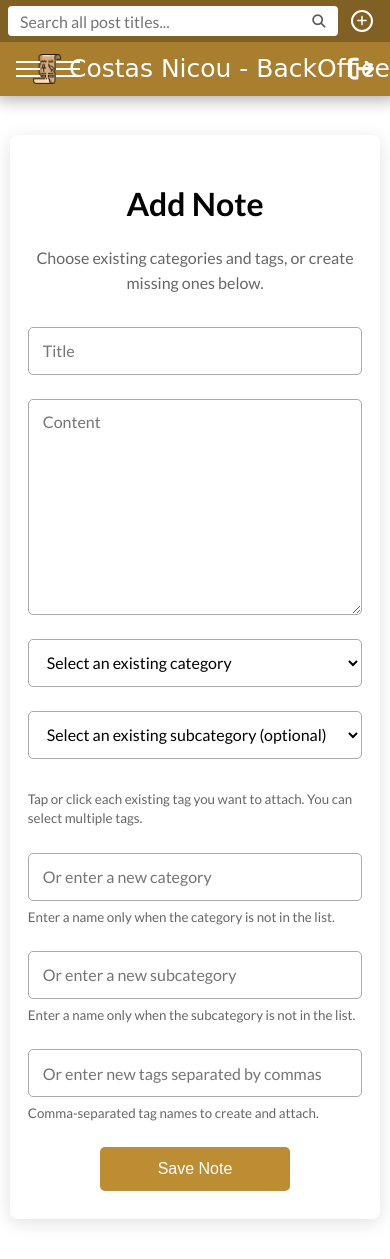
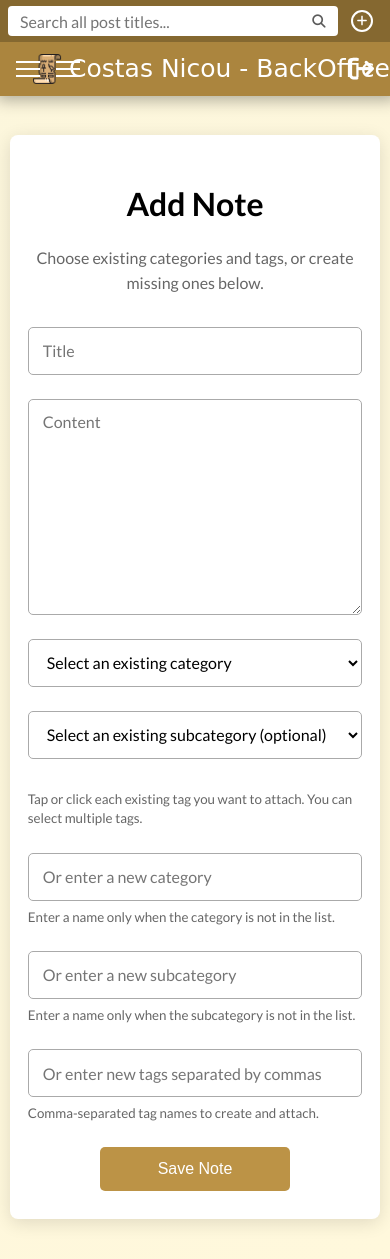
Before and after one commit to costasnicou/office, a Django app: page /notes/add/ in a window 390 px wide. Run offline with Django 5.2, Linux system fonts and the light colour scheme; a user stored in the database is signed in; data that the repository does not hold is empty; some libraries are stand-ins or nearby versions; some web fonts are replaced.

Commit message:
scss changes coloring

```diff
--- a/core/static/css/app.css
+++ b/core/static/css/app.css
@@ -1,7 +1,8 @@
 html, body {
   padding: 0;
   margin: 0;
-  font-family: "Lato", sans-serif; }
+  font-family: "Lato", sans-serif;
+  background: linear-gradient(-45deg, cornsilk, #fcf6dc); }
 
 @media (min-width: 1367px) {
   .menu-wraper {
@@ -28,8 +29,8 @@ h1 b, h1 strong, h2 b, h2 strong, h3 b, h3 strong, h4 b, h4 strong, h5 b, h5 str
 .header {
   padding: 15px;
   background-color: #333;
-  background-color: #bd8d33;
-  background-color: #a97e2e;
+  background-color: #bc9346;
+  background-color: #ab853e;
   position: fixed;
   top: var(--add-record-bar-height);
   width: 100%;
@@ -404,8 +393,8 @@ h1 b, h1 strong, h2 b, h2 strong, h3 b, h3 strong, h4 b, h4 strong, h5 b, h5 str
   justify-content: space-between;
   height: var(--add-record-bar-height);
   padding: 0 30px;
-  background: #eb9a04;
-  background-color: #816023; }
+  background: #eaaa31;
+  background-color: #856830; }
 
 .record-search-form {
   display: flex;
@@ -646,7 +635,7 @@ h1 b, h1 strong, h2 b, h2 strong, h3 b, h3 strong, h4 b, h4 strong, h5 b, h5 str
   border: 0;
   border-radius: 5px;
   color: white;
-  background: #bd8d33;
+  background: #bc9346;
   cursor: pointer;
   font-size: 16px;
   transition: all .8s; }
--- a/core/static/scss/desktop/_global.scss
+++ b/core/static/scss/desktop/_global.scss
@@ -1,5 +1,5 @@
-$color-primary: rgb(189, 141, 51);
-$color-accent: rgb(235, 154, 4);
+$color-primary: rgb(188, 147, 70);
+$color-accent: rgb(234, 170, 49);
 $color-link: rgb(0, 140, 255);
 $color-login-primary: rgb(218, 165, 68);
 $color-surface: #fff;
@@ -23,8 +23,8 @@ $color-dropdown: #484848;
 $color-dropdown-hover: #606060;
 $color-dropdown-control: #5b5b5b;
 $color-dropdown-border: #696969;
-$color-pagination-active: rgb(197, 129, 3);
-$color-pagination-border: rgb(140, 0, 0);
+$color-pagination-active: rgb(188, 147, 70);
+$color-pagination-border: rgb(255, 162, 0);
 $color-shadow: rgba(0, 0, 0, .31);
 $color-shadow-soft: rgba(0, 0, 0, .12);
 $color-shadow-strong: rgba(0, 0, 0, .35);
@@ -33,6 +33,9 @@ html,body{
     padding: 0;
     margin: 0;
     font-family: "Lato", sans-serif;
+    // background-color: cornsilk;
+    // background:linear-gradient(45%,white,cornsilk);
+    background: linear-gradient(-45deg,cornsilk,rgb(252, 246, 220));
 }
 
 @media (min-width: 1367px) {
@@ -138,9 +141,9 @@ h1 b, h1 strong,h2 b, h2 strong,h3 b, h3 strong,h4 b, h4 strong,h5 b, h5 strong,
                 font-size: 18px;
                 color: $color-text;
                 text-transform: uppercase;
-                color: $color-text-on-dark;
+                color: whitesmoke;
                 &:hover{
-                    color: $color-text-on-dark;
+                    color: white;
                 }
 
 
@@ -160,25 +163,18 @@ h1 b, h1 strong,h2 b, h2 strong,h3 b, h3 strong,h4 b, h4 strong,h5 b, h5 strong,
             transform: translateY(-50%);
 
             a {
-                // position: absolute;
-                // top: 50%;
-                // transform: translateY(-50%);
-                // display: inline-block;
                 padding: 5px 20px 10px 20px;
-                // line-height: 20px;
-
                 text-decoration: none;
                 border-radius: 4px;
                 color: $color-text-on-dark;
-                // background-color: #d35908;
 
                 i{
                     font-size: 30px;
                     // color: rgb(48, 48, 48);
                     color: $color-text-on-dark;
-
+                    transition: all .4s;
                     &:hover{
-                        font-size: 35px;
+                        font-size: 31px;
                     }
                 }
             }
@@ -255,7 +251,7 @@ h1 b, h1 strong,h2 b, h2 strong,h3 b, h3 strong,h4 b, h4 strong,h5 b, h5 strong,
                     // color: rgb(0, 88, 166);
                     // color: whitesmoke;
                     color: $color-accent;
-                    text-decoration: underline;
+
                 }
 
 
@@ -345,6 +341,8 @@ h1 b, h1 strong,h2 b, h2 strong,h3 b, h3 strong,h4 b, h4 strong,h5 b, h5 strong,
         width: 80%;
         // background-color: #303030;
         // color: white;
+        // background-color: ;
+        // background-color: cornsilk;
         &-wraper{
             width: 80%;
             margin: 0 auto;
--- a/core/static/scss/desktop/_single.scss
+++ b/core/static/scss/desktop/_single.scss
@@ -38,12 +38,12 @@
     font-size: 24px;
 }
 
-@media (max-width:500px)  {
+@media (max-width:700px)  {
     .edit-record-btn,
     .edit-record-btn:link,
     .edit-record-btn:visited {
     position: absolute;
-    top: -16px;
+    top: -10px;
     right: 1%;
     padding: 8px;
     color: $color-text-muted;
@@ -53,20 +53,20 @@
     }
 }
 
-@media (min-width:501) and (max-width:700px)  {
-    .edit-record-btn,
-    .edit-record-btn:link,
-    .edit-record-btn:visited {
-    position: absolute;
-    top: 0;
-    right: 5%;
-    padding: 8px;
-    color: $color-text-muted;
-    background: transparent;
-    text-decoration: none;
-    font-size: 24px;
-    }
-}
+// @media (min-width:501) and (max-width:700px)  {
+//     .edit-record-btn,
+//     .edit-record-btn:link,
+//     .edit-record-btn:visited {
+//     position: absolute;
+//     top: 0;
+//     right: 5%;
+//     padding: 8px;
+//     color: $color-text-muted;
+//     background: transparent;
+//     text-decoration: none;
+//     font-size: 24px;
+//     }
+// }
 
 
 
--- a/core/static/scss/mobile/_global.scss
+++ b/core/static/scss/mobile/_global.scss
@@ -60,7 +60,7 @@
                 overflow: hidden;
                 visibility: hidden;
                 opacity: 0;
-                background-color: rgb(161, 105, 0);
+                background-color: lighten($color-primary, 5%);
                 box-shadow: 0 8px 12px rgba(0, 0, 0, .24);
                 transition: max-height .35s ease, opacity .25s ease, visibility 0s linear .35s;
             }
```
Also changed, not shown: other parts of core/static/css/app.css (+20 -32 lines), 1 other file.
